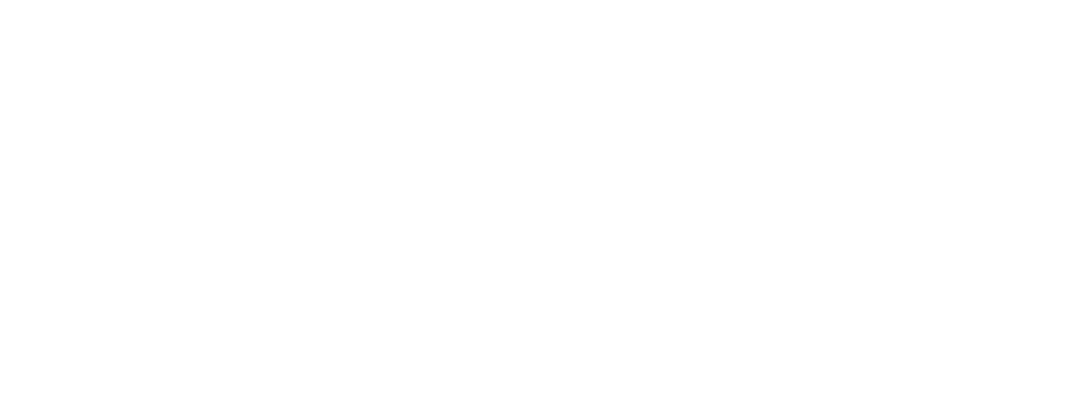
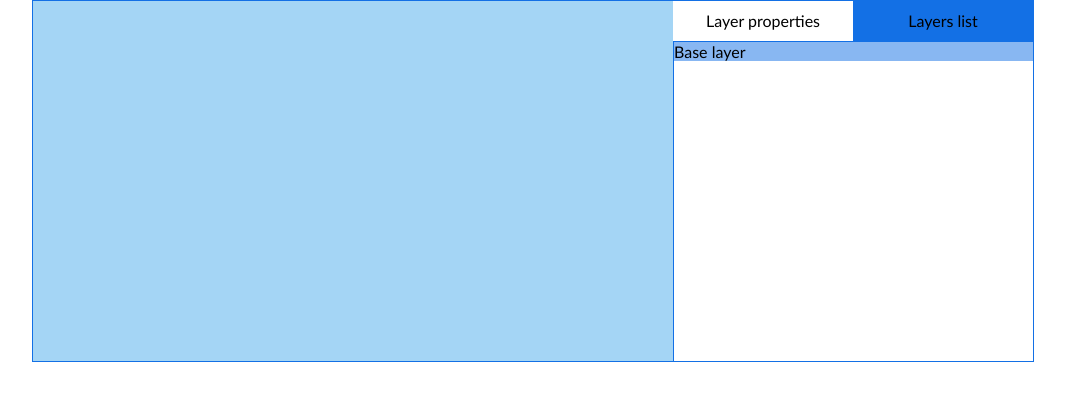
Before and after one commit to Zloy-Ashot/JVP-Layout-Maker, a plain HTML site: page index.html in a window 1280 px wide. Shown: the whole page, without its empty margins (107-1172 px from the left). Drawn offline with Linux system fonts and the light colour scheme.

Commit message:
Tab support

```diff
--- /dev/null
+++ b/index.css
@@ -0,0 +1,100 @@
+*{
+  margin: 0;
+  padding: 0;
+  font-family: Trebuchet MS;
+}
+
+.jvp-lm-box{
+  margin: 0 auto;
+  width: 1000px;
+  height: 360px;
+  border: 1px solid #1370e5;
+}
+
+  .jvp-container{
+    width: 640px;
+    height: 360px;
+    display: block;
+    float: left;
+    background-color: #A4D5F5;
+  }
+
+  .jvp-tabset-box{
+    width: 360px;
+    height: 360px;
+    display: block;
+    float: left;
+  }
+
+    .jvp-tabs-set{
+      width: 100%;
+      height: 40px;
+      display: block;
+      float: left;
+    }
+
+      .jvp-tab{
+        display: block;
+        float: left;
+        width: 50%;
+        height: 100%;
+      }
+      .jvp-tab:hover{
+        cursor: pointer;
+        background-color: rgba(19, 112, 229, 0.5);
+      }
+
+      .jvp-tab.selected{
+        background-color: #1370e5;
+      }
+
+      .jvp-tab p{
+        text-align: center;
+        margin-top: 10px;
+      }
+
+    .jvp-tabs-content{
+      width: calc(100% - 1px);
+      height: 319px;
+      display: block;
+      float: left;
+      border-left: 1px solid #1370e5;
+      border-top: 1px solid #1370e5;
+    }
+
+    .jvp-tab-content{
+      width: 100%;
+      height: 100%;
+    }
+
+    .jvp-layer-info-etc input{
+      display: block;
+    }
+
+  .jvp-layers-list{
+    overflow: scroll;
+    display: none;
+  }
+
+    .jvp-layer-pick{
+      cursor: default;
+    }
+
+    .jvp-layer-pick.selected{
+      background-color: rgba(19, 112, 229, 0.5);
+    }
+
+    .jvp-layer-pick:hover{
+      background-color: rgba(19, 112, 229, 0.25);
+    }
+
+select{
+  padding: 2px;
+  margin: 1px;
+}
+
+input{
+  padding: 2px;
+  margin: 1px;
+  outline: none;
+}
--- a/index.html
+++ b/index.html
@@ -1,13 +1,60 @@
 <!DOCTYPE html>
 <html>
 <head>
-  <title></title>
-  <script src="js/JVP-Layout-Maker/JVPLM.js"></script>
-  <script>
-    var jvplm = new JVPLM(true);
-  </script>
+  <title>jVPlayer Layout Maker</title>
+  <link rel="stylesheet" type="text/css" href="index.css">
 </head>
 <body>
-<div class="jvp-container"></div>
+  <div class="jvp-lm-box">
+    <div class="jvp-container">
+
+    </div>
+    <div class="jvp-tabset-box">
+      <div class="jvp-tabs-set" data-for='layers-proerties'>
+        <div class="jvp-tab selected" data-for='layer-prop'>
+          <p>Layer properties</p>
+        </div>
+        <div class="jvp-tab" data-for='layers-list'>
+          <p>Layers list</p>
+        </div>
+      </div>
+      <div id='layers-proerties' class="jvp-tabs-content">
+        <div id='layer-prop' class="jvp-tab-content">
+          <div class="position">
+            <form>
+              <select>
+                <option></option>
+                <option>left</option>
+                <option>top</option>
+                <option>width</option>
+                <option>height</option>
+                <option>right</option>
+                <option>bottom</option>
+                <option>z-index</option>
+              </select>
+              <input type='text' placeholder='Value'>
+              <a href="javascript:;">-</a>
+            </form>
+          </div>
+          <a href="javascript:;">+</a>
+          <form class='jvp-layer-info-etc'>
+            <input type='text' name='name' placeholder='Name'>
+            <input type='text' name='role' placeholder='Role'>
+            <input type='text' name='classList' placeholder='Class list'>
+          </form>
+        </div>
+        <div id='layers-list' class="jvp-tab-content">
+          <div class="jvp-layer-pick jvp-layer-base selected">
+            <p>Base layer</p>
+          </div>
+        </div>
+      </div>
+    </div>
+  </div>
 </body>
+<script src="js/JVP-Layout-Maker/tabs.js"></script>
+<script src="js/JVP-Layout-Maker/JVPLM.js"></script>
+<script>
+  var jvplm = new JVPLM(true);
+</script>
 </html>
--- /dev/null
+++ b/js/JVP-Layout-Maker/common.js
@@ -0,0 +1,3 @@
+(function(){
+
+})();
--- /dev/null
+++ b/js/JVP-Layout-Maker/tabs.js
@@ -0,0 +1,48 @@
+function Tab(tabset, tabHead, tabContent){
+  var tab = this
+    , tabs = tabset.tabs;
+
+  tab.unselect = function(){
+    tabHead.classList.remove('selected');
+    tabContent.style.display = 'none';
+  }
+  tab.select = function(){
+    tabset.currentTab.unselect();
+    tabset.currentTab = tab;
+    tabHead.classList.add('selected');
+    tabContent.style.display = '';
+  }
+}
+
+function Tabset(selector){
+  var tabset = this
+    , tabsetDOM = document.querySelector(selector)
+    , tabs = {};
+
+  tabset.tabs = tabs;
+
+  for(var i = 0; i < tabsetDOM.children.length; ++i){
+    var tabDOM = tabsetDOM.children[i];
+    var tabContentSelector = tabDOM.dataset.for;
+    var tabContent = document.querySelector('#'+tabContentSelector);
+
+    tabDOM.addEventListener('click', function(e){
+      var name = this.dataset.for;
+      tabs[name].select();
+    });
+
+    tabs[tabContentSelector] = new Tab(tabset, tabDOM, tabContent);
+    tabset.currentTab = tabs[tabContentSelector];
+  }
+
+  function unselectAll(){
+    for(var i in tabs){
+      tabs[i].unselect();
+    }
+  }
+
+  unselectAll();
+  tabset.currentTab.select();
+}
+
+var layersProp = new Tabset('.jvp-tabs-set');
```
Also changed, not shown: .settings/launch.json (added).
